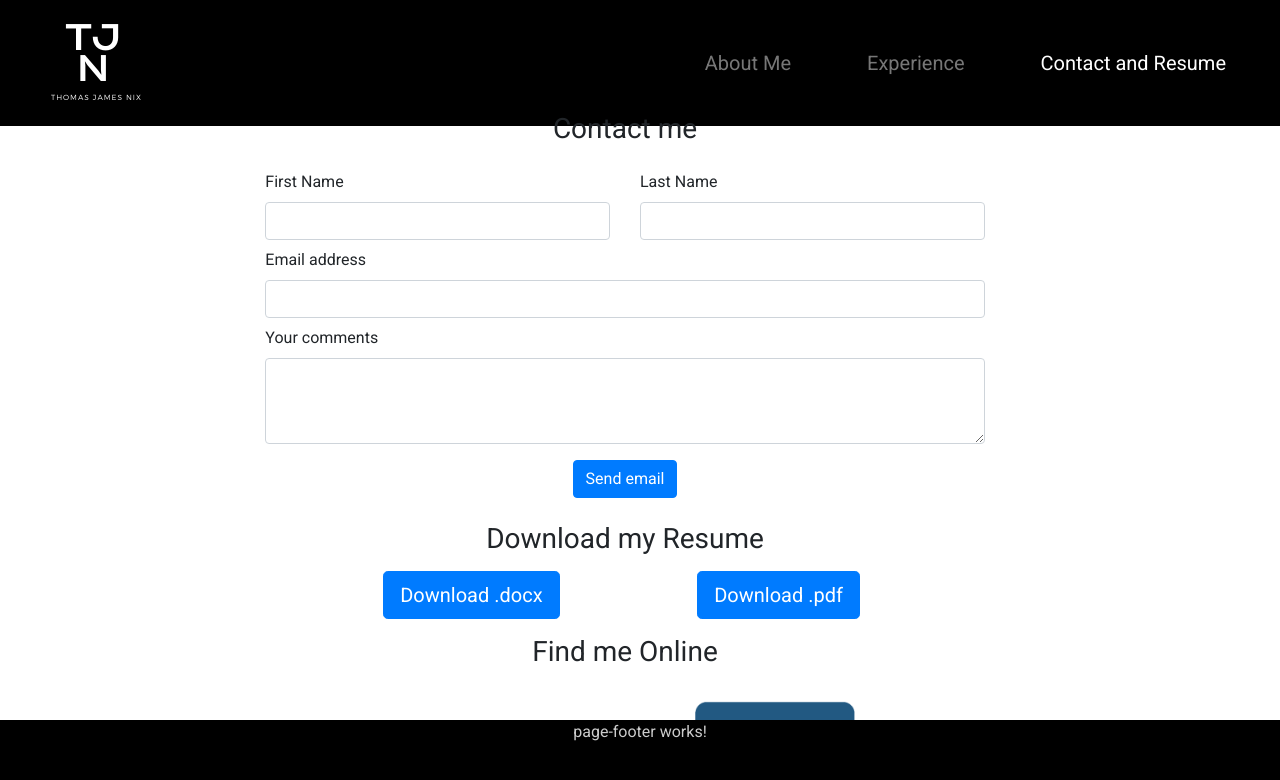
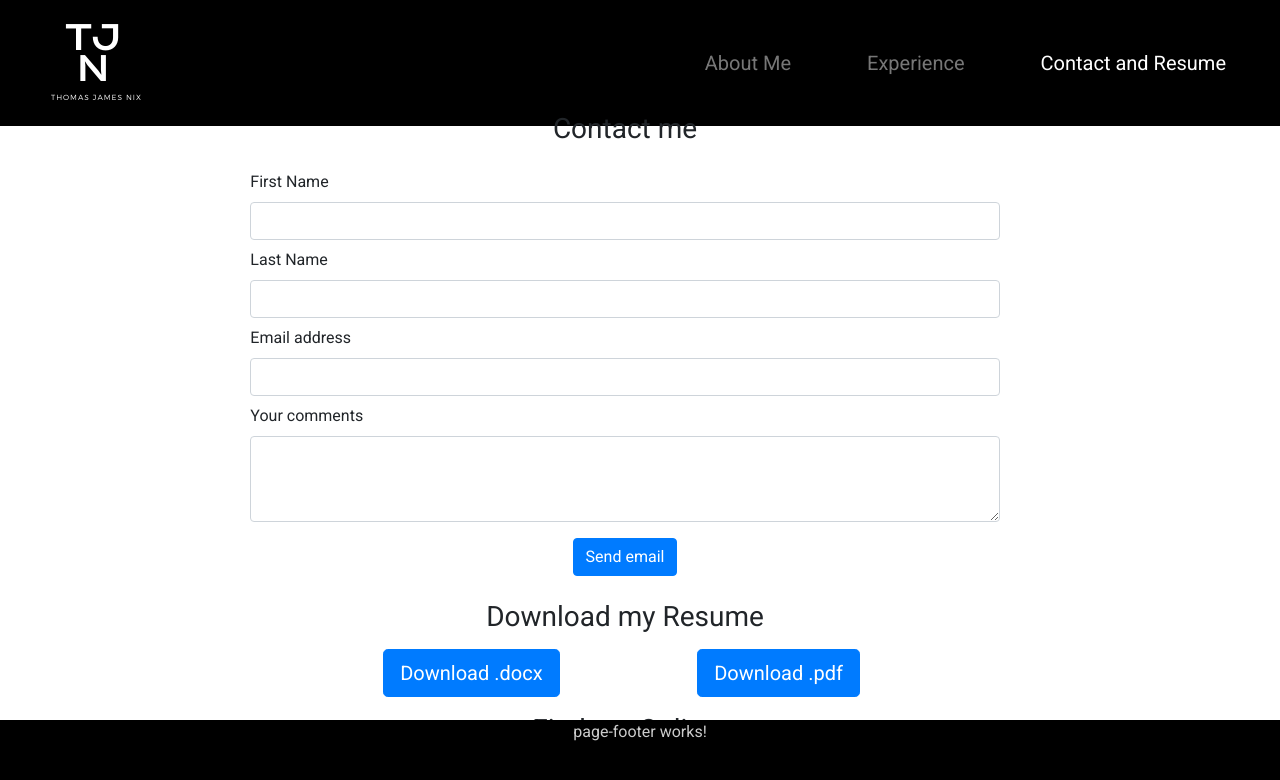
Before and after one commit to ThomasjNix/New-Portfolio, an Angular app: page /contact-and-resume in a window 1280 px wide. Shown: the top 780 px of the page. Built offline with nearby package versions, Linux system fonts and the light colour scheme.

Commit message:
ReactiveForm configuration & set up validation / service implementation

```diff
--- /dev/null
+++ b/src/app/page-section/contact-and-resume/contact-form/contact-email.service.ts
@@ -0,0 +1,9 @@
+import { Observable, of } from 'rxjs';
+import { ContactEmailData } from './contact-email';
+
+export class ContactEmailService {
+    sendEmailRequest(emailData: ContactEmailData): Observable<any> {
+        //  TODO
+        return of(emailData.comments);
+    }
+}
--- /dev/null
+++ b/src/app/page-section/contact-and-resume/contact-form/contact-email.ts
@@ -0,0 +1,11 @@
+export class ContactEmailData {
+    firstName: string;
+    lastName: string;
+    comments: string;
+
+    constructor(options: {[key: string]: string}) {
+        this.firstName = options.firstName;
+        this.lastName = options.lastName;
+        this.comments = options.comments;
+    }
+}
--- a/src/app/page-section/contact-and-resume/contact-form/contact-form.component.html
+++ b/src/app/page-section/contact-and-resume/contact-form/contact-form.component.html
@@ -1,19 +1,32 @@
-<form>
+<form [formGroup]="emailForm" (ngSubmit)="validateAndPostForm()">
     <div class="form-group">
         <div class="row">
-            <div class="col-xs-12 col-sm-6">
-                <label for="email">First Name</label>
-                <input type="text" class="form-control">
-            </div>
-            <div class="col-xs-12 col-sm-6">
-                <label for="email">Last Name</label>
-                <input type="text" class="form-control">
-            </div>
+            <label for="email">
+                First Name
+            </label>
+            <input type="text" class="form-control" formControlName="firstName">
+            <span class="text-danger" *ngIf="formControlHasError('firstName', 'required')">This field is required.</span>
+            <span class="text-danger" *ngIf="formControlHasError('firstName', 'maxlength')">Please enter 20 or fewer characters.</span>
         </div>
-        <label for="email">Email address</label>
-        <input type="email" class="form-control" id="email">
-        <label for="comments">Your comments</label>
-        <textarea class="form-control" id="comments" rows="3"></textarea>
+        <div class="row">
+            <label for="email">Last Name</label>
+            <input type="text" class="form-control" formControlName="lastName">
+            <span class="text-danger" *ngIf="formControlHasError('lastName', 'required')">This field is required.</span>
+            <span class="text-danger" *ngIf="formControlHasError('lastName', 'maxlength')">Please enter 20 or fewer characters.</span>
+        </div>
+        <div class="row">
+            <label for="email">Email address</label>
+            <input type="email" class="form-control" id="email" formControlName="email">
+            <span class="text-danger" *ngIf="formControlHasError('email', 'required')">This field is required.</span>
+            <span class="text-danger" *ngIf="formControlHasError('email', 'email')">Please enter a valid email.</span>
+            <span class="text-danger" *ngIf="formControlHasError('email', 'maxlength')">Please enter 30 or fewer characters.</span>
+        </div>
+        <div class="row">
+            <label for="comments">Your comments</label>
+            <textarea class="form-control" id="comments" rows="3" formControlName="comments"></textarea>
+            <span class="text-danger" *ngIf="formControlHasError('comments', 'required')">This field is required.</span>
+            <span class="text-danger" *ngIf="formControlHasError('comments', 'maxlength')">Please enter 200 or fewer characters.</span>
+        </div>
     </div>
-    <button type="submit" class="btn btn-primary submit-button">Send email</button>
+    <button class="btn btn-primary submit-button" type="submit">Send email</button>
 </form>
--- a/src/app/page-section/contact-and-resume/contact-form/contact-form.component.scss
+++ b/src/app/page-section/contact-and-resume/contact-form/contact-form.component.scss
@@ -6,3 +6,8 @@
 label {
     margin: 1vh 0;
 }
+
+.text-danger {
+    display: inline-block;
+    width: 100%;
+}
--- a/src/app/page-section/contact-and-resume/contact-form/contact-form.component.ts
+++ b/src/app/page-section/contact-and-resume/contact-form/contact-form.component.ts
@@ -1,4 +1,7 @@
 import { Component, OnInit } from '@angular/core';
+import { FormControl, FormGroup, Validators } from '@angular/forms';
+import { ContactEmailData } from './contact-email';
+import { ContactEmailService } from './contact-email.service';
 
 @Component({
   selector: 'app-contact-form',
@@ -7,9 +10,36 @@ import { Component, OnInit } from '@angular/core';
 })
 export class ContactFormComponent implements OnInit {
 
-  constructor() { }
+  emailForm = new FormGroup({
+    'firstName': new FormControl('', [Validators.required, Validators.maxLength(20)]),
+    'lastName': new FormControl('', [Validators.required, Validators.maxLength(20)]),
+    'email': new FormControl('', [Validators.required, Validators.email, Validators.maxLength(30)]),
+    'comments': new FormControl('', [Validators.required, Validators.maxLength(200)])
+  });
+  emailFormData = new ContactEmailData({});
+  submitClicked = false;
+  constructor(private contactEmailService: ContactEmailService) { }
 
   ngOnInit(): void {
   }
 
+  validateAndPostForm() {
+    this.submitClicked = true;
+    if (this.emailForm.valid) {
+      this.emailFormData = new ContactEmailData(this.emailForm.value);
+      this.contactEmailService.sendEmailRequest(this.emailFormData).subscribe((response) => {
+        // TODO - handle response
+        alert(response);
+      });
+    } else {
+      this.emailForm.markAllAsTouched();
+    }
+  }
+
+  formControlHasError(fieldName: string, error: string) {
+    if (this.emailForm.get(fieldName)?.errors) {
+      return Object.keys(this.emailForm.get(fieldName)?.errors as any).indexOf(error) > -1 && this.emailForm.get(fieldName)?.touched;
+    }
+    return false;
+  }
 }
```
Also changed, not shown: src/app/app.module.ts (+7 -2 lines).
